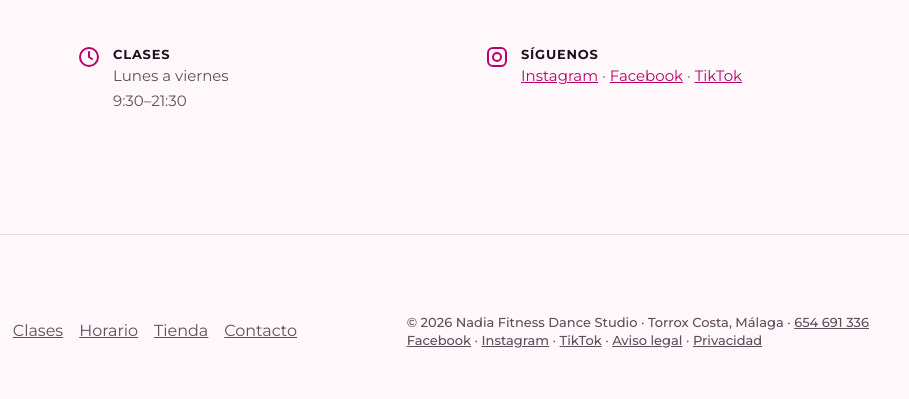
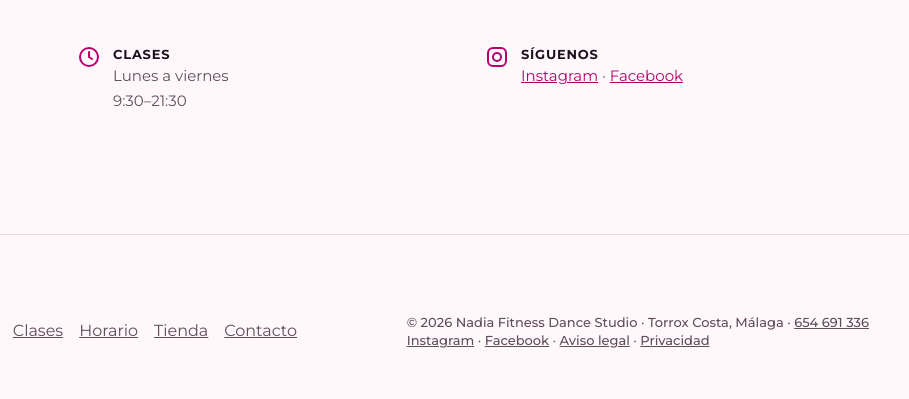
Before and after one commit to negimaru/nadia-fitness, a plain HTML site: page contacto/index.html in a window 1280 px wide. Shown: the part 1145-1544 px from the top of the page, 371-1280 px from the left. Drawn offline with nearby package versions, Linux system fonts and the light colour scheme; a web font is replaced by a local one.

Commit message:
Add Instagram link and remove TikTok
Co-Authored-By: Claude Opus 5.5 <noreply@anthropic.com>

```diff
--- a/contacto/index.html
+++ b/contacto/index.html
@@ -24,7 +24,7 @@
 <link rel="preconnect" href="https://fonts.gstatic.com" crossorigin>
 <link rel="stylesheet" href="https://fonts.googleapis.com/css2?family=Barlow+Condensed:ital,wght@0,700;0,800;1,700;1,800&amp;family=Montserrat:wght@400;500;600;700;800&amp;display=swap">
 <link rel="stylesheet" href="../assets/css/styles.css?v=10">
-<script type="application/ld+json">{"@context": "https://schema.org", "@type": "SportsActivityLocation", "name": "Nadia Fitness Dance Studio", "description": "Academia de baile y fitness en Torrox Costa: grupos de dance por niveles, Fitdance, PowerHIIT y Aquafitness.", "url": "https://negimaru.github.io/nadia-fitness/", "telephone": "+34654691336", "image": "https://negimaru.github.io/nadia-fitness/assets/img/og-nadia-fitness.jpg", "address": {"@type": "PostalAddress", "streetAddress": "Urb. Santa Rosa, Calle Margarita 6", "postalCode": "29793", "addressLocality": "Torrox Costa", "addressRegion": "Málaga", "addressCountry": "ES"}, "geo": {"@type": "GeoCoordinates", "latitude": 36.734952643097586, "longitude": -3.973681796403784}, "hasMap": "https://maps.app.goo.gl/jp69zpacG6Zni4Du5", "areaServed": ["Torrox", "Torrox Costa", "Nerja", "Algarrobo"], "sameAs": ["https://www.facebook.com/profile.php?id=61571423443783"]}</script>
+<script type="application/ld+json">{"@context": "https://schema.org", "@type": "SportsActivityLocation", "name": "Nadia Fitness Dance Studio", "description": "Academia de baile y fitness en Torrox Costa: grupos de dance por niveles, Fitdance, PowerHIIT y Aquafitness.", "url": "https://negimaru.github.io/nadia-fitness/", "telephone": "+34654691336", "image": "https://negimaru.github.io/nadia-fitness/assets/img/og-nadia-fitness.jpg", "address": {"@type": "PostalAddress", "streetAddress": "Urb. Santa Rosa, Calle Margarita 6", "postalCode": "29793", "addressLocality": "Torrox Costa", "addressRegion": "Málaga", "addressCountry": "ES"}, "geo": {"@type": "GeoCoordinates", "latitude": 36.734952643097586, "longitude": -3.973681796403784}, "hasMap": "https://maps.app.goo.gl/jp69zpacG6Zni4Du5", "areaServed": ["Torrox", "Torrox Costa", "Nerja", "Algarrobo"], "sameAs": ["https://www.instagram.com/nadiafitnessdancestudio/", "https://www.facebook.com/profile.php?id=61571423443783"]}</script>
 </head>
 <body>
 <a class="skip" href="#main">Saltar al contenido</a>
@@ -72,7 +72,7 @@
 <div class="nf-info">
 <div><svg viewBox="0 0 24 24" fill="none" stroke="currentColor" stroke-width="2" stroke-linecap="round" stroke-linejoin="round" aria-hidden="true"><path d="M12 22s7-6.2 7-12a7 7 0 1 0-14 0c0 5.8 7 12 7 12z"/><circle cx="12" cy="10" r="2.5"/></svg><p><b>Dirección</b><span>Urb. Santa Rosa, Calle Margarita 6<br>29793 Torrox Costa, Málaga<br><a href="https://maps.app.goo.gl/jp69zpacG6Zni4Du5" target="_blank" rel="noopener">Cómo llegar en Google Maps</a></span></p></div>
 <div><svg viewBox="0 0 24 24" fill="none" stroke="currentColor" stroke-width="2" stroke-linecap="round" stroke-linejoin="round" aria-hidden="true"><circle cx="12" cy="12" r="9"/><path d="M12 7v5l3 2"/></svg><p><b>Clases</b><span>Lunes a viernes<br>9:30–21:30</span></p></div>
-<div><svg viewBox="0 0 24 24" fill="none" stroke="currentColor" stroke-width="2" stroke-linecap="round" stroke-linejoin="round" aria-hidden="true"><rect x="3" y="3" width="18" height="18" rx="5"/><circle cx="12" cy="12" r="4"/></svg><p><b>Síguenos</b><span><a href="#">Instagram</a> · <a href="https://www.facebook.com/profile.php?id=61571423443783" rel="noopener">Facebook</a> · <a href="#">TikTok</a></span></p></div>
+<div><svg viewBox="0 0 24 24" fill="none" stroke="currentColor" stroke-width="2" stroke-linecap="round" stroke-linejoin="round" aria-hidden="true"><rect x="3" y="3" width="18" height="18" rx="5"/><circle cx="12" cy="12" r="4"/></svg><p><b>Síguenos</b><span><a href="https://www.instagram.com/nadiafitnessdancestudio/" rel="noopener">Instagram</a> · <a href="https://www.facebook.com/profile.php?id=61571423443783" rel="noopener">Facebook</a></span></p></div>
 </div>
 </div></section>
 </main>
@@ -81,7 +81,7 @@
 <a class="nf-logo nf-logo-footer" href="../"><img src="../assets/img/logo.png?v=3" alt="Nadia Fitness Dance Studio, inicio" width="176" height="96"></a>
 <nav aria-label="Pie"><ul><li><a href="../">Inicio</a></li><li><a href="../clases/">Clases</a></li><li><a href="../horario/">Horario</a></li><li><a href="../tienda/">Tienda</a></li><li><a href="../contacto/">Contacto</a></li></ul></nav>
 <p class="nf-small" style="margin:0">© <span id="year">2026</span> Nadia Fitness Dance Studio · Torrox Costa, Málaga · <a href="tel:+34654691336">654 691 336</a><br>
-<a href="https://www.facebook.com/profile.php?id=61571423443783" rel="noopener">Facebook</a> · <a href="#" rel="noopener"><!-- TODO: Instagram URL -->Instagram</a> · <a href="#" rel="noopener"><!-- TODO: TikTok URL -->TikTok</a> · <a href="#"><!-- TODO -->Aviso legal</a> · <a href="#"><!-- TODO -->Privacidad</a></p>
+<a href="https://www.instagram.com/nadiafitnessdancestudio/" rel="noopener">Instagram</a> · <a href="https://www.facebook.com/profile.php?id=61571423443783" rel="noopener">Facebook</a> · <a href="#"><!-- TODO -->Aviso legal</a> · <a href="#"><!-- TODO -->Privacidad</a></p>
 </div>
 </footer>
 <a class="nf-fab" href="https://wa.me/34654691336?text=%C2%A1Hola!%20Quiero%20informaci%C3%B3n%20sobre%20las%20clases." target="_blank" rel="noopener" aria-label="Escríbenos por WhatsApp"><svg viewBox="0 0 24 24" fill="none" stroke="currentColor" stroke-width="2" stroke-linecap="round" stroke-linejoin="round" aria-hidden="true"><path d="M21 12a8 8 0 0 1-11.6 7.1L4 20l1-4.6A8 8 0 1 1 21 12z"/></svg></a>
```
Also changed, not shown: 404.html (+2 -2 lines), clases/index.html (+2 -2 lines), horario/index.html (+2 -2 lines), index.html (+2 -2 lines), tienda/index.html (+2 -2 lines), 1 other file.
